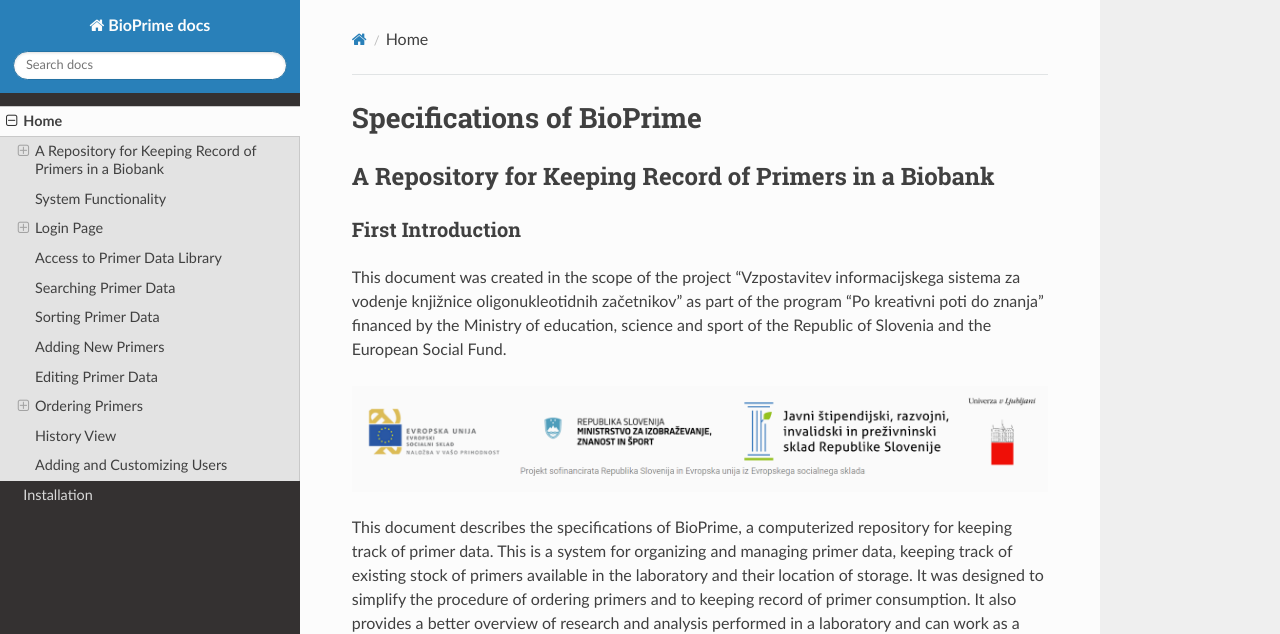
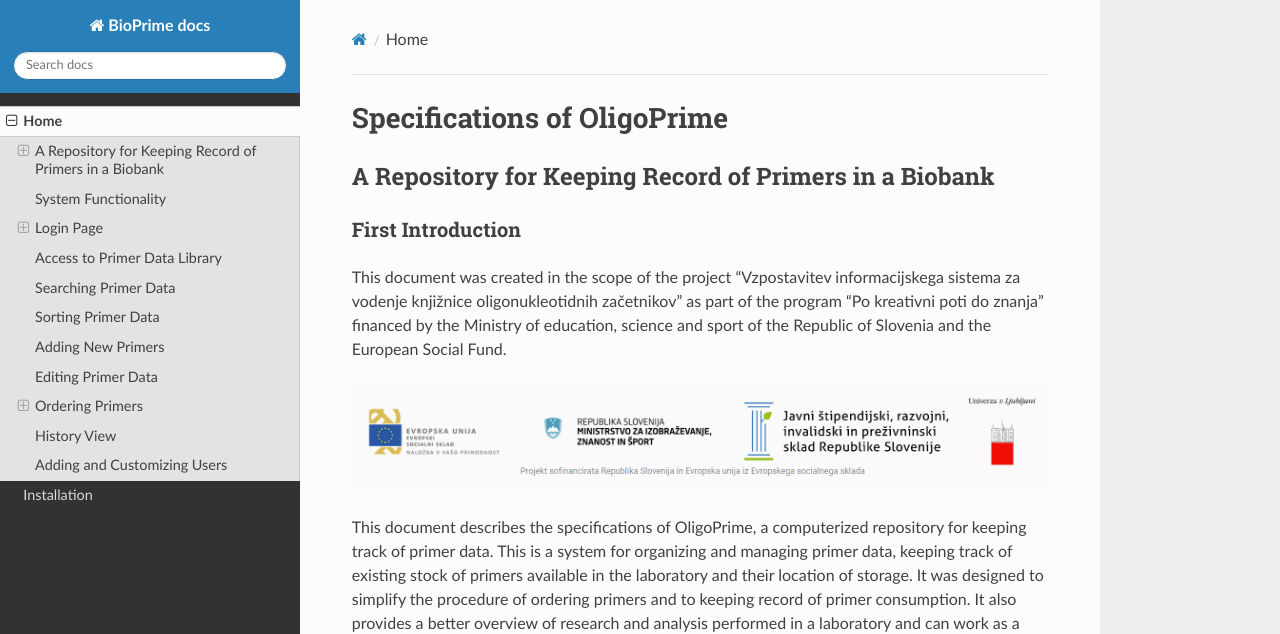
Before and after one commit to Bio-Prime/documentation, an MkDocs documentation site: the page built from docs/index.md, in a window 1280 px wide and 900 px high. Shown: the top 634 px of the window. Built offline with MkDocs 1.6.1, drawn with Linux system fonts in a browser that asks for light colours; nearby versions of some CDN libraries; old or Windows-style settings are respelled for this version of MkDocs; some of the changed text lies outside the part shown.

Commit message:
Update index.md

```diff
--- a/docs/index.md
+++ b/docs/index.md
@@ -1,5 +1,5 @@
 
-# Specifications of BioPrime
+# Specifications of OligoPrime
 
 ## A Repository for Keeping Record of Primers in a Biobank
 
@@ -9,7 +9,7 @@ This document was created in the scope of the project “Vzpostavitev informacij
 
 ![logos](./logos.png)
 
-This document describes the specifications of BioPrime, a computerized repository for keeping track of primer data. This is a system for organizing and managing primer data, keeping track of existing stock of primers available in the laboratory and their location of storage. It was designed to simplify the procedure of ordering primers and to keeping record of primer consumption. It also provides a better overview of research and analysis performed in a laboratory and can work as a time-saving tool.
+This document describes the specifications of OligoPrime, a computerized repository for keeping track of primer data. This is a system for organizing and managing primer data, keeping track of existing stock of primers available in the laboratory and their location of storage. It was designed to simplify the procedure of ordering primers and to keeping record of primer consumption. It also provides a better overview of research and analysis performed in a laboratory and can work as a time-saving tool.
 
 Good documentation constitutes an essential part of the quality assurance system and is crucial for operating in compliance with GMP requirements. This document provides a detailed description of specific functions of the repository, including instructions and procedures written in an instructional form. The document contains:
 
@@ -73,7 +73,7 @@ We divided the system functionality into specific sections:
 
 ## Login Page
 
-When you access the BioPrime website, the page first offers you the login options. All repository users need to log in before viewing or customizing data.
+When you access the OligoPrime website, the page first offers you the login options. All repository users need to log in before viewing or customizing data.
 
 ![login](./login.png)
 
```
